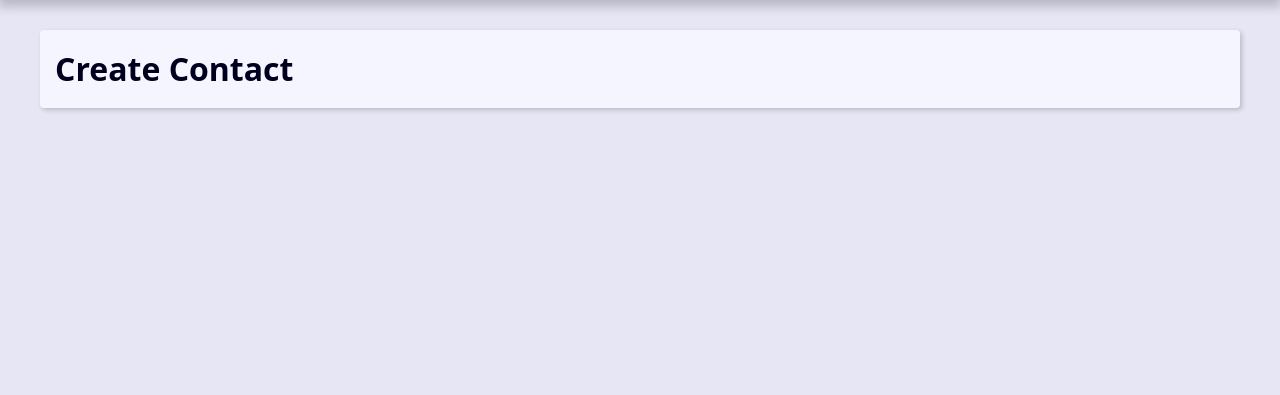
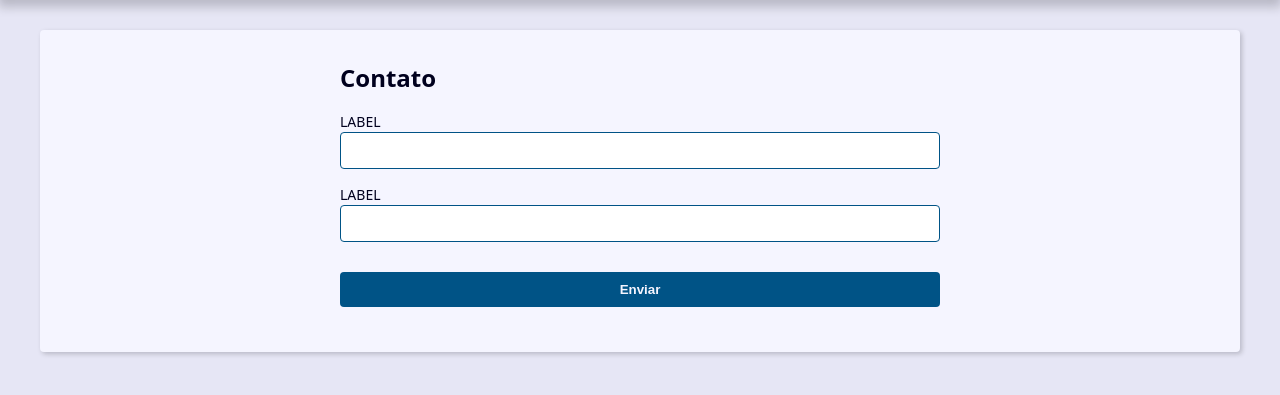
Before and after one commit to eriknathan/arcanjo-devops, a Django app: page /contact/create/ in a window 1280 px wide. Shown: the part 239-634 px from the top of the page. Run offline with Django 4.2, Linux system fonts and the light colour scheme.

Commit message:
feat: template de form de criação de contato

```diff
--- a/arcanjo/templates/contact/create.html
+++ b/arcanjo/templates/contact/create.html
@@ -1,5 +1,28 @@
 {% extends "global/base.html" %}
 
 {% block content %}
-    <h1>Create Contact</h1>
+    <div class="form-wrapper">
+        <h2>Contato</h2>
+
+        <form action="" method="POST" enctype="multipart/form-data">
+
+            <div class="form-content">
+                <div class="form-group">
+                    <label for="id_first_name">LABEL</label>
+                    <input type="text" name="first_name" maxlength="255" id="id_first_name">
+                </div>
+                <div class="form-group">
+                    <label for="id_first_name">LABEL</label>
+                    <input type="text" name="first_name" maxlength="255" id="id_first_name">
+                </div>
+            </div>
+
+            <div class="form-content">
+                <div class="form-group">
+                <button class="btn" type="submit">Enviar</button>
+                </div>
+            </div>
+
+        </form>
+    </div>
 {% endblock content %}
```
